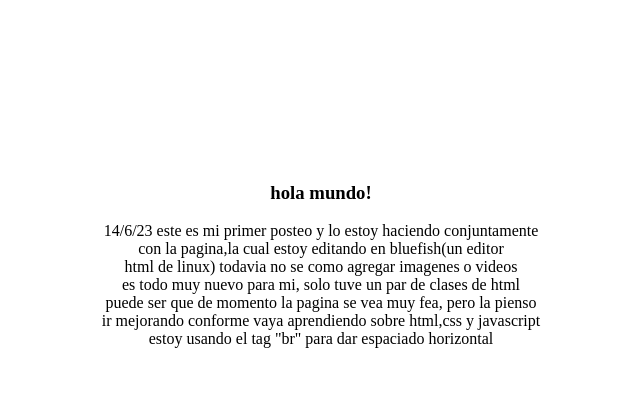
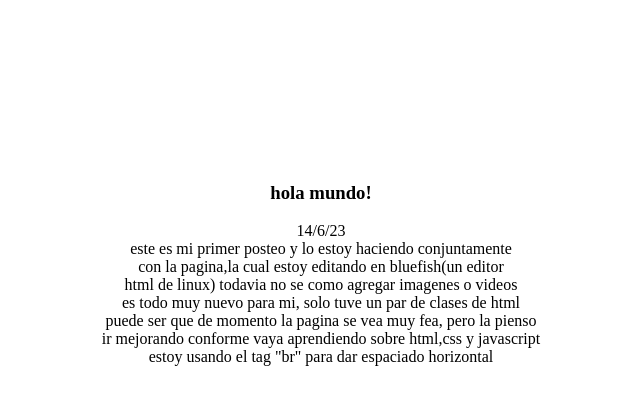
Before and after one commit to benaiu/benaiu.github.io, a plain HTML site: page index.html in a window 1280 px wide. Shown: the part 61-466 px from the top of the page, without its empty margins (319-959 px from the left). Drawn offline with Linux system fonts and the light colour scheme.

Commit message:
Update index.html

```diff
--- a/index.html
+++ b/index.html
@@ -7,7 +7,7 @@
 <br><br>
 <center><h3>hola mundo!</h3></center>
 <center><p>
-14/6/23
+14/6/23<br>
 este es mi primer posteo y lo estoy haciendo conjuntamente<br>
 con la pagina,la cual estoy editando en bluefish(un editor<br>
  html de linux) todavia no se como agregar imagenes o videos<br>
```
